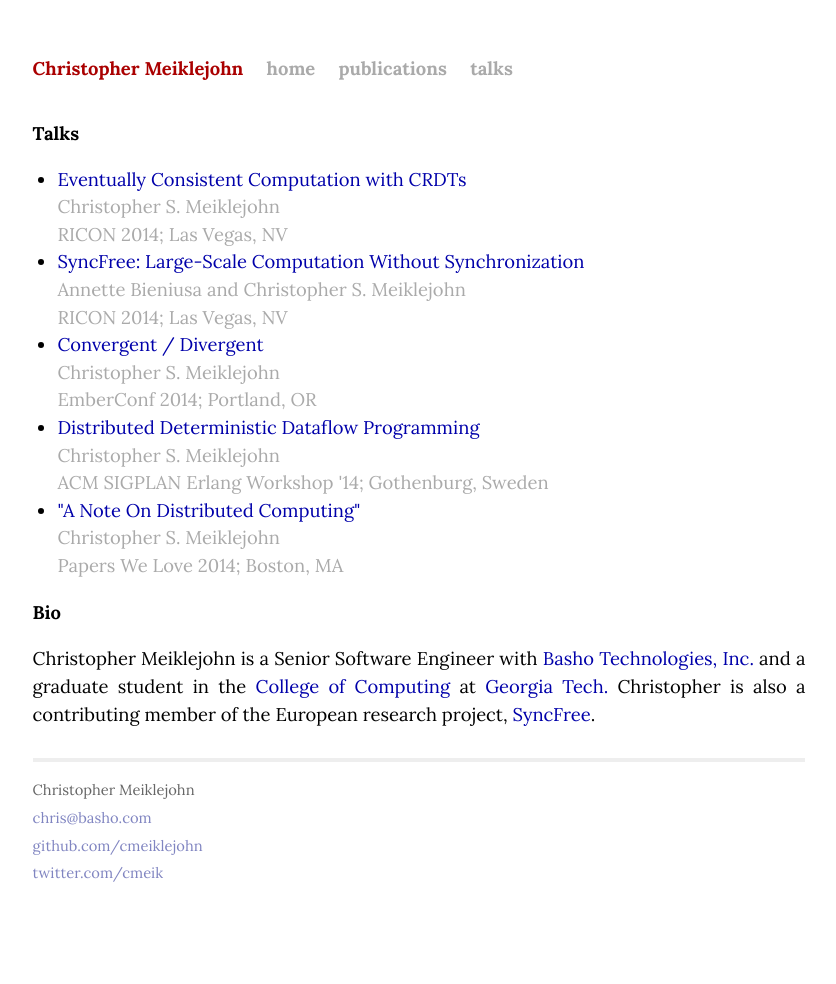
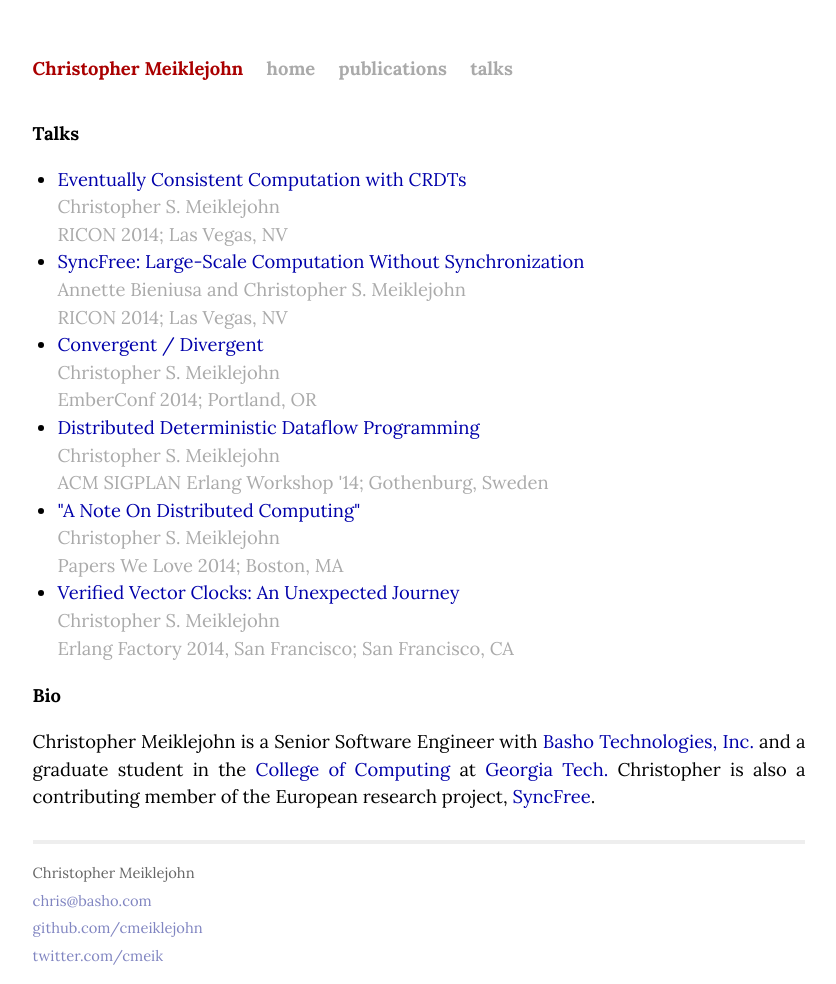
Before and after one commit to cmeiklejohn/cmeiklejohn.github.io, a Jekyll site: the page built from talks.html, in a window 1280 px wide. Shown: the whole page, without its empty margins (221-1057 px from the left). Built offline with Jekyll 4.4.1, drawn with Linux system fonts in a browser that asks for light colours; comment, search, counter and statistics services are not loaded; before the commit the page ends 955 px from its top, so only the background shows below that.

Commit message:
Update talks

```diff
--- a/talks.html
+++ b/talks.html
@@ -31,5 +31,10 @@
       <span class="author">Christopher S. Meiklejohn</span>
       <span class="date">Papers We Love 2014; Boston, MA</span>
     </li>
+    <li>
+      <a href="https://www.youtube.com/watch?v=IINmkv4izVQ">Verified Vector Clocks: An Unexpected Journey</a>
+      <span class="author">Christopher S. Meiklejohn</span>
+      <span class="date">Erlang Factory 2014, San Francisco; San Francisco, CA</span>
+    </li>
   </ul>
 </div>
```
